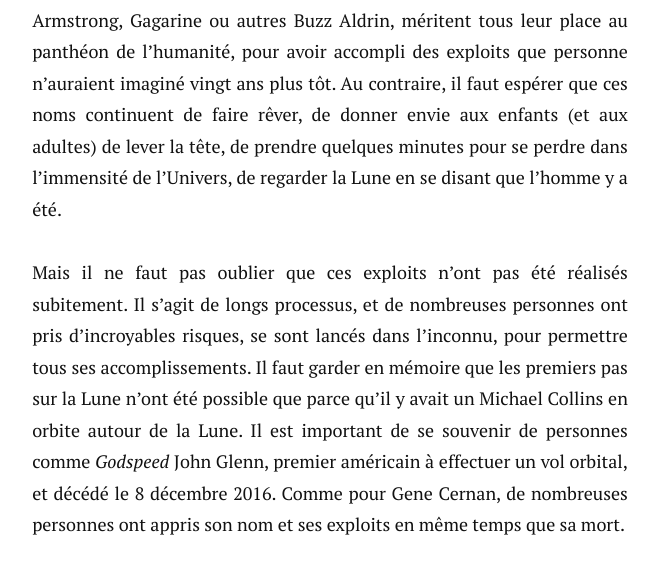
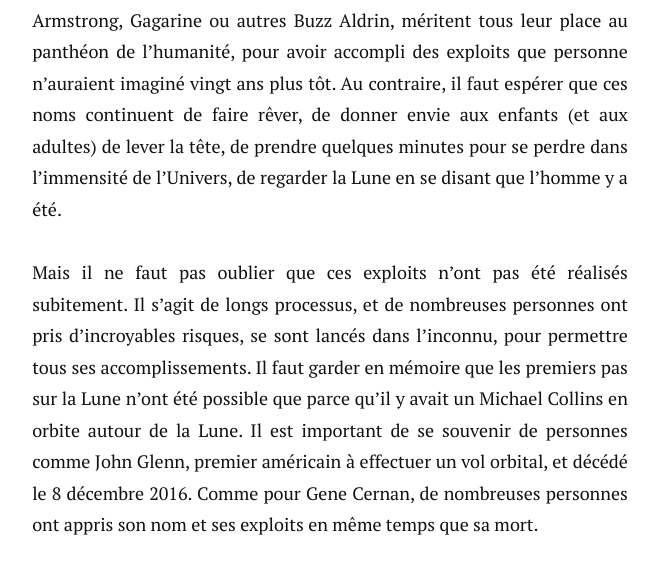
Before and after one commit to charlesgabouleaud/charlesgabouleaud.github.io, a Jekyll site: the page built from _posts/2017-01-18-Gene-Cernan-pionnier-spatial-oublie.markdown, in a window 1280 px wide and 900 px high, scrolled down 4160 px, cut to the strip 0-565 px from the top of the window. Shown: the whole strip, without its empty margins (310-969 px from the left). Built offline with Jekyll 4.4.1, drawn with Linux system fonts in a browser that asks for light colours; nearby versions of some CDN libraries; comment, search, counter and statistics services are not loaded.

Commit message:
Correction d'une erreur concernant John Glenn

```diff
--- a/_posts/2017-01-18-Gene-Cernan-pionnier-spatial-oublie.markdown
+++ b/_posts/2017-01-18-Gene-Cernan-pionnier-spatial-oublie.markdown
@@ -34,7 +34,7 @@ comments : true
 
 <p style="text-align: justify;">Il n’est pas ici question d’atténuer le mérite qui lui revient, ni à personne d’autre. Ces noms entrés dans l’histoire de l’exploration spatiale. Les Armstrong, Gagarine ou autres Buzz Aldrin, méritent tous leur place au panthéon de l’humanité, pour avoir accompli des exploits que personne n’auraient imaginé vingt ans plus tôt. Au contraire, il faut espérer que ces noms continuent de faire rêver, de donner envie aux enfants (et aux adultes) de lever la tête, de prendre quelques minutes pour se perdre dans l’immensité de l’Univers, de regarder la Lune en se disant que l’homme y a été.</p>
 
-<p style="text-align: justify;">Mais il ne faut pas oublier que ces exploits n’ont pas été réalisés subitement. Il s’agit de longs processus, et de nombreuses personnes ont pris d’incroyables risques, se sont lancés dans l’inconnu, pour permettre tous ses accomplissements. Il faut garder en mémoire que les premiers pas sur la Lune n’ont été possible que parce qu’il y avait un Michael Collins en orbite autour de la Lune. Il est important de se souvenir de personnes comme <em>Godspeed</em> John Glenn, premier américain à effectuer un vol orbital, et décédé le 8 décembre 2016. Comme pour Gene Cernan, de nombreuses personnes ont appris son nom et ses exploits en même temps que sa mort.</p>
+<p style="text-align: justify;">Mais il ne faut pas oublier que ces exploits n’ont pas été réalisés subitement. Il s’agit de longs processus, et de nombreuses personnes ont pris d’incroyables risques, se sont lancés dans l’inconnu, pour permettre tous ses accomplissements. Il faut garder en mémoire que les premiers pas sur la Lune n’ont été possible que parce qu’il y avait un Michael Collins en orbite autour de la Lune. Il est important de se souvenir de personnes comme John Glenn, premier américain à effectuer un vol orbital, et décédé le 8 décembre 2016. Comme pour Gene Cernan, de nombreuses personnes ont appris son nom et ses exploits en même temps que sa mort.</p>
 
 <figure>
 	<img src="{{ '/assets/img/Cernan/Glenn.jpg' | prepend: site.baseurl }}" alt="">
```
